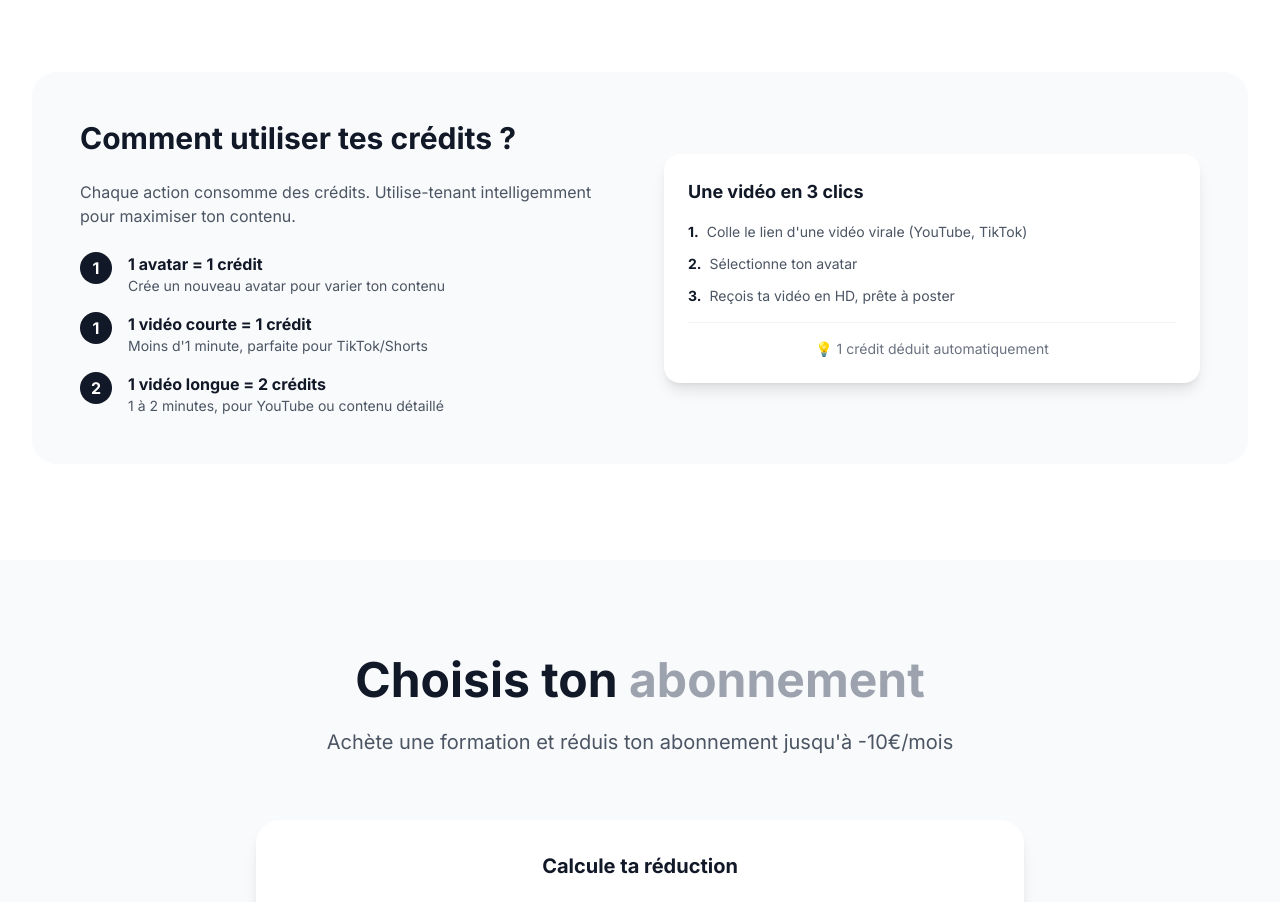
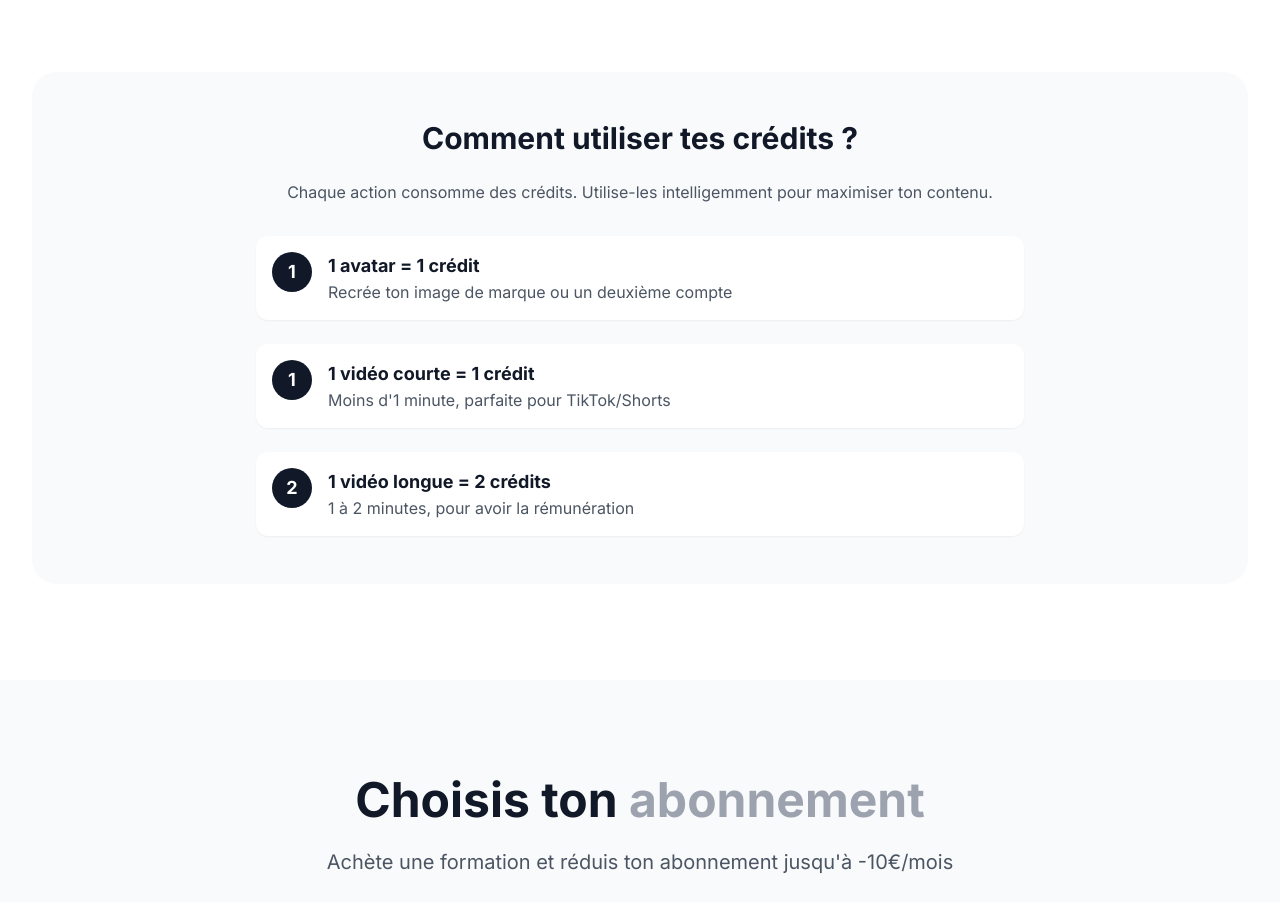
Before and after one commit to albbocco/bocco-ai, a Next.js app: page / in a window 1280 px wide. Shown: the part 1320-2222 px from the top of the page. Built offline with nearby package versions, Linux system fonts and the light colour scheme.

Commit message:
Modification section credits: nouveau wording et suppression partie 3 clics

```diff
--- a/src/app/page.tsx
+++ b/src/app/page.tsx
@@ -125,54 +125,32 @@ export default function Home() {
 
           {/* Explication crédits */}
           <div className="bg-gray-50 rounded-3xl p-8 md:p-12">
-            <div className="grid grid-cols-1 md:grid-cols-2 gap-12 items-center">
+            <div className="max-w-3xl mx-auto">
+              <h3 className="text-3xl font-bold mb-6 text-gray-900 text-center">Comment utiliser tes crédits ?</h3>
+              <p className="text-gray-600 mb-8 text-center">Chaque action consomme des crédits. Utilise-les intelligemment pour maximiser ton contenu.</p>
+              <ul className="space-y-6">
+                <li className="flex gap-4 bg-white rounded-xl p-4 shadow-sm">
+                  <span className="w-10 h-10 rounded-full bg-gray-900 text-white flex items-center justify-center font-bold flex-shrink-0 text-lg">1</span>
                   <div>
-                <h3 className="text-3xl font-bold mb-6 text-gray-900">Comment utiliser tes crédits ?</h3>
-                <p className="text-gray-600 mb-6">Chaque action consomme des crédits. Utilise-tenant intelligemment pour maximiser ton contenu.</p>
-                <ul className="space-y-4">
-                  <li className="flex gap-4">
-                    <span className="w-8 h-8 rounded-full bg-gray-900 text-white flex items-center justify-center font-bold flex-shrink-0">1</span>
-                    <div>
-                      <h4 className="font-bold text-gray-900">1 avatar = 1 crédit</h4>
-                      <p className="text-gray-600 text-sm">Crée un nouveau avatar pour varier ton contenu</p>
+                    <h4 className="font-bold text-gray-900 text-lg">1 avatar = 1 crédit</h4>
+                    <p className="text-gray-600">Recrée ton image de marque ou un deuxième compte</p>
                   </div>
                 </li>
-                  <li className="flex gap-4">
-                    <span className="w-8 h-8 rounded-full bg-gray-900 text-white flex items-center justify-center font-bold flex-shrink-0">1</span>
+                <li className="flex gap-4 bg-white rounded-xl p-4 shadow-sm">
+                  <span className="w-10 h-10 rounded-full bg-gray-900 text-white flex items-center justify-center font-bold flex-shrink-0 text-lg">1</span>
                   <div>
-                      <h4 className="font-bold text-gray-900">1 vidéo courte = 1 crédit</h4>
-                      <p className="text-gray-600 text-sm">Moins d&apos;1 minute, parfaite pour TikTok/Shorts</p>
+                    <h4 className="font-bold text-gray-900 text-lg">1 vidéo courte = 1 crédit</h4>
+                    <p className="text-gray-600">Moins d&apos;1 minute, parfaite pour TikTok/Shorts</p>
                   </div>
                 </li>
-                  <li className="flex gap-4">
-                    <span className="w-8 h-8 rounded-full bg-gray-900 text-white flex items-center justify-center font-bold flex-shrink-0">2</span>
+                <li className="flex gap-4 bg-white rounded-xl p-4 shadow-sm">
+                  <span className="w-10 h-10 rounded-full bg-gray-900 text-white flex items-center justify-center font-bold flex-shrink-0 text-lg">2</span>
                   <div>
-                      <h4 className="font-bold text-gray-900">1 vidéo longue = 2 crédits</h4>
-                      <p className="text-gray-600 text-sm">1 à 2 minutes, pour YouTube ou contenu détaillé</p>
+                    <h4 className="font-bold text-gray-900 text-lg">1 vidéo longue = 2 crédits</h4>
+                    <p className="text-gray-600">1 à 2 minutes, pour avoir la rémunération</p>
                   </div>
                 </li>
               </ul>
-              </div>
-              <div className="bg-white rounded-2xl p-6 shadow-lg">
-                <h4 className="font-bold text-lg mb-4 text-gray-900">Une vidéo en 3 clics</h4>
-                <ol className="space-y-3 text-sm text-gray-600">
-                  <li className="flex items-start gap-2">
-                    <span className="font-bold text-gray-900">1.</span>
-                    <span>Colle le lien d&apos;une vidéo virale (YouTube, TikTok)</span>
-                  </li>
-                  <li className="flex items-start gap-2">
-                    <span className="font-bold text-gray-900">2.</span>
-                    <span>Sélectionne ton avatar</span>
-                  </li>
-                  <li className="flex items-start gap-2">
-                    <span className="font-bold text-gray-900">3.</span>
-                    <span>Reçois ta vidéo en HD, prête à poster</span>
-                  </li>
-                </ol>
-                <div className="mt-4 pt-4 border-t border-gray-100 text-center">
-                  <p className="text-sm text-gray-500">💡 1 crédit déduit automatiquement</p>
-                </div>
-              </div>
             </div>
           </div>
         </div>
```
Lines whose indentation alone changed are shown as unchanged.
